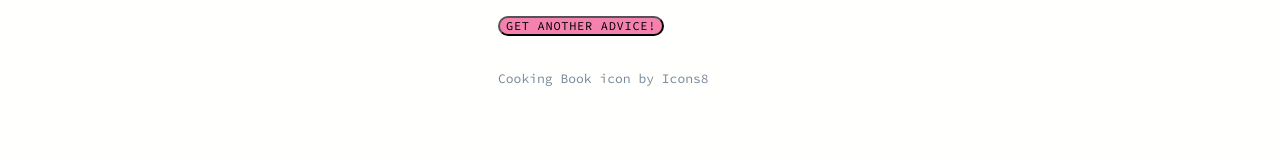
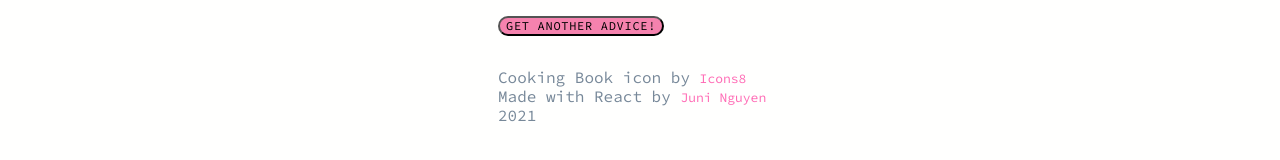
Before and after one commit to juniHub/recipe-app-V2, a React app: page / in a window 1280 px wide. Shown: the part 593-753 px from the top of the page. Built offline with nearby package versions, Linux system fonts and the light colour scheme; no server answers; a web font is replaced by a local one.

Commit message:
finished touch

```diff
--- a/src/components/Footer/Footer.js
+++ b/src/components/Footer/Footer.js
@@ -15,7 +15,9 @@ const footer = (props) => {
 
 
                 <span>
-                    <a href="https://icons8.com/icon/80731/cooking-book" target="_blank" rel="noopener noreferrer">Cooking Book icon by Icons8</a>
+                    Cooking Book icon by <a href="https://icons8.com/icon/80731/cooking-book" target="_blank" rel="noopener noreferrer">Icons8</a>
+                    <br/>
+                    Made with React by <a href="https://hellojuninguyen.netlify.app/" target="_blank" rel="noopener noreferrer">Juni Nguyen</a> 2021
                  </span>
 
 
--- a/src/index.css
+++ b/src/index.css
@@ -140,3 +140,7 @@ button:focus {
   font-weight: 500;
   cursor: pointer;
 }
+
+footer a{
+  color: hotpink;
+}
```
